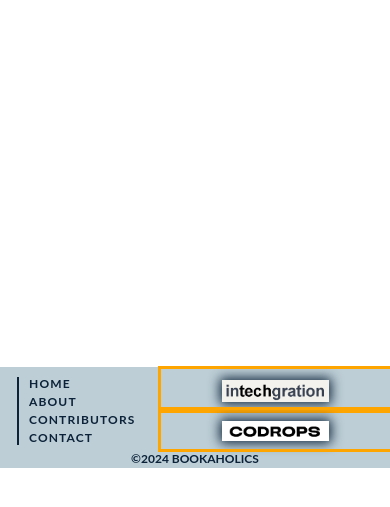
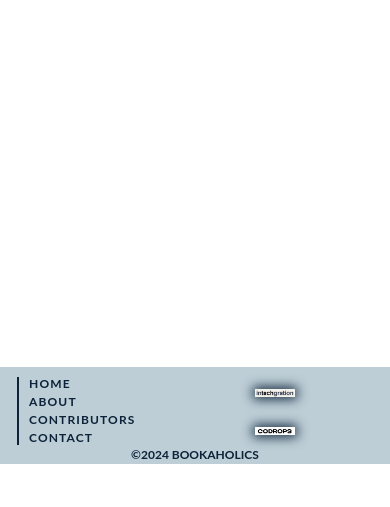
Before and after one commit to In-tech-gration-Cohort-0x02/Bookaholics, a website: page index.html in a window 390 px wide. Shown: the part 105-612 px from the top of the page. Drawn offline with Linux system fonts and the light colour scheme.

Commit message:
minor changes

```diff
--- a/css/styles/style.css
+++ b/css/styles/style.css
@@ -157,9 +157,16 @@ body {
         width: unset;
         padding-top: 11px;
         padding-bottom: 5px;
-        outline: solid orange;
         box-sizing: border-box;
         height: unset;
+     }
+
+    #intechgration{
+        width: 30%;
     }
+
+    #cordrop{
+        width: 30%;
+    }
+
 }
-}
```
